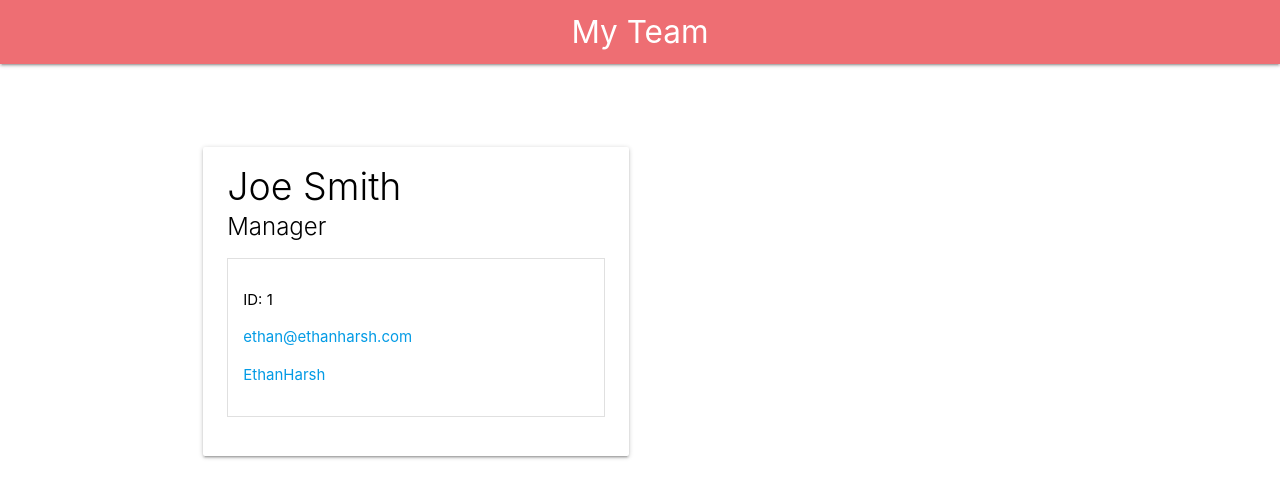
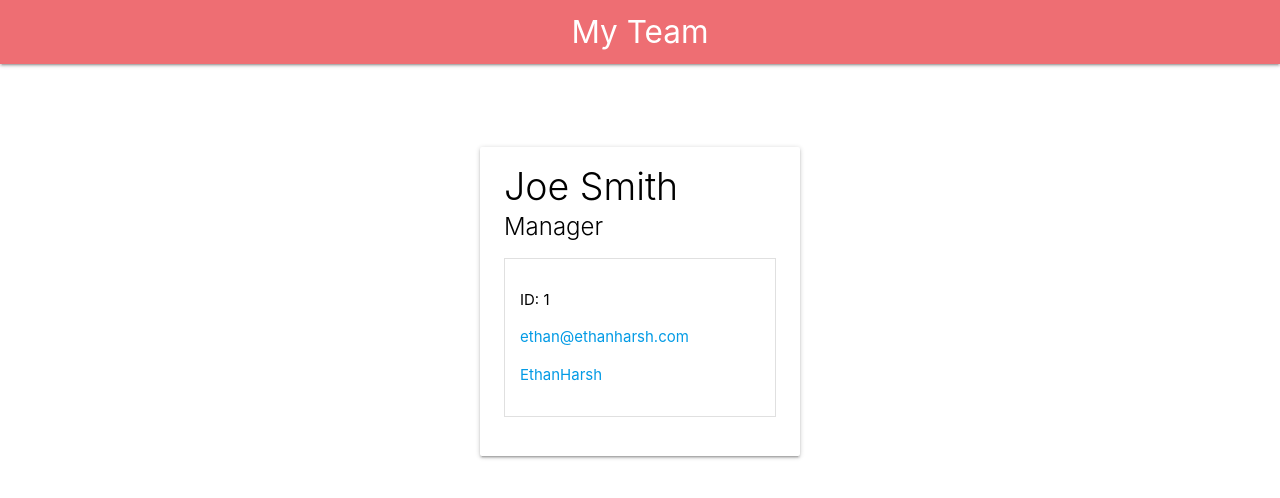
Before and after one commit to EthanHarsh/10-Object-Oriented-Programming-Team-Profile-Generator, a plain HTML site: page examplePage.html in a window 1280 px wide. Drawn offline with nearby package versions, Linux system fonts and the light colour scheme.

Commit message:
htmlTemplate object

```diff
--- a/examplePage.html
+++ b/examplePage.html
@@ -18,10 +18,10 @@
             </div>
         </nav>
     </header>
-    <main class="container m-5-top">
+    <main class="container m-5-top flex-row justify-space-between">
         <div class="row">
             <div class="col s12 m6">
-              <div class="card">
+              <div class="card w-25vw">
                 <div class="card-content black-text">
                   <span class="card-title font-s-25" id="name">Joe Smith</span>
                   <span class="card-title font-s-1" id="title">Manager</span>
--- a/src/vitamins.css
+++ b/src/vitamins.css
@@ -130,9 +130,18 @@
     width: 25% !important;
   }
 
+  .w-25vw {
+    width: 25vw !important;
+    min-width: 300px;
+  }
+
 
   .w-33 {
     width: 33% !important;
+  }
+
+  .w-33vw {
+    width: 33vw !important;
   }
 
   .w-65 {
```
Also changed, not shown: src/pageModel.js (+7 -0 lines).
